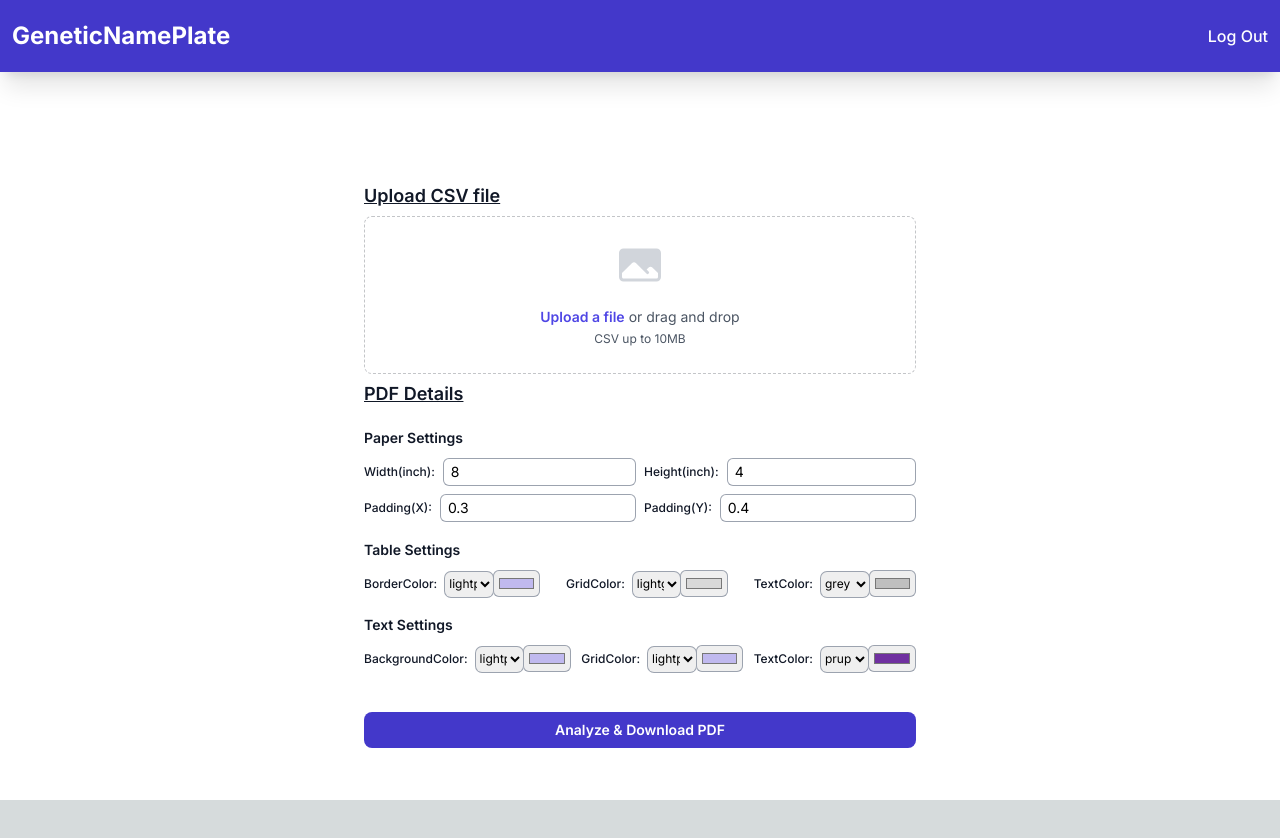
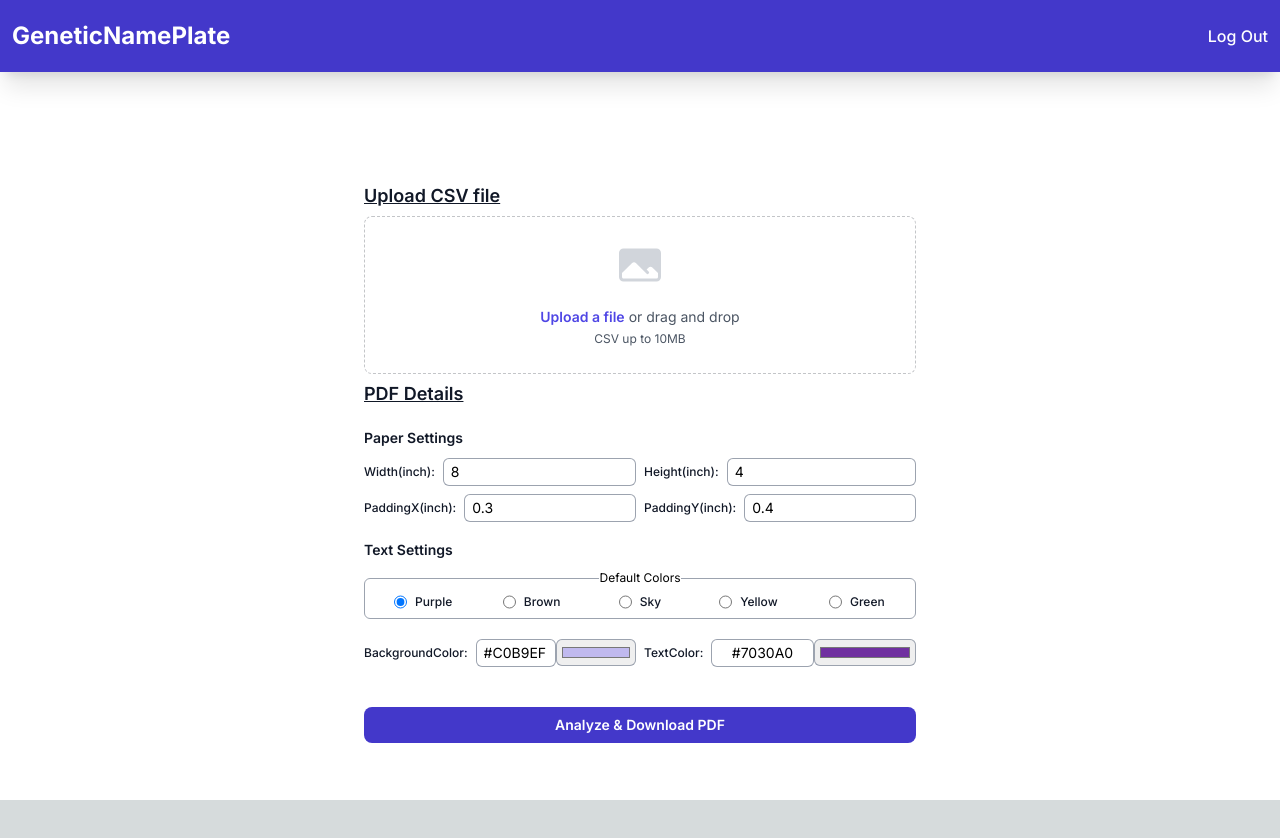
Before and after one commit to futbolerowish/test, a Next.js app: page /dashboard in a window 1280 px wide. Shown: the top 838 px of the page. Built offline with nearby package versions, Linux system fonts and the light colour scheme.

Commit message:
refactor: upgrade text settings

```diff
--- a/src/app/dashboard/_component/DashboarForm.tsx
+++ b/src/app/dashboard/_component/DashboarForm.tsx
@@ -9,13 +9,11 @@ export default function DashboardForm() {
         height:"4",
         paddingX:"0.3",
         paddingY:"0.4",
-        tableBorderColor:"#C0B9EF",
-        tableGridColor:"#D9D9D9",
-        tableTextColor:"#BFBFBF",
         textBackgroundColor:"#C0B9EF",
-        textGridColor:"#C0B9EF",
-        textTextColor:"#7030A0",
+        textColor:"#7030A0",
     })
+
+    const [checkedFlag, setCheckedFlag] = useState("purple")
 
     const handleInput = (e:any) => {
         setFormData(prevState => ({
@@ -30,65 +28,13 @@ export default function DashboardForm() {
             height:"4",
             paddingX:"0.3",
             paddingY:"0.4",
-            tableBorderColor:"#C0B9EF",
-            tableGridColor:"#D9D9D9",
-            tableTextColor:"#BFBFBF",
             textBackgroundColor:"#C0B9EF",
-            textGridColor:"#C0B9EF",
-            textTextColor:"#7030A0",
-        })
+            textColor:"#7030A0",
+        });
+
+        setCheckedFlag("purple")
     };
 
-    const Colors = [
-        {
-            colorName:"grey",
-            colorValue:"#BFBFBF"
-        },
-        {
-            colorName:"lightgrey",
-            colorValue:"#D9D9D9"
-        },
-        {
-            colorName:"pruple",
-            colorValue:"#7030A0"
-        },
-        {
-            colorName:"lightpuple",
-            colorValue:"#C0B9EF"
-        },
-        {
-            colorName:"brown",
-            colorValue:"#C65911"
-        },
-        {
-            colorName:"lightbrown",
-            colorValue:"#F8CBAD"
-        },
-        {
-            colorName:"sky",
-            colorValue:"#2F75B5"
-        },
-        {
-            colorName:"lightsky",
-            colorValue:"#BDD7EE"
-        },
-        {
-            colorName:"yellow",
-            colorValue:"#BF8F00"
-        },
-        {
-            colorName:"lightyellow",
-            colorValue:"#FFE699"
-        },
-        {
-            colorName:"green",
-            colorValue:"#548235"
-        },
-        {
-            colorName:"lightgreen",
-            colorValue:"#C6E0B4"
-        },
-    ]
 
     const handleSubmit = (e:any) => {
         e.preventDefault();
@@ -98,18 +44,53 @@ export default function DashboardForm() {
             height:formData.height,
             paddingX:formData.paddingX,
             paddingY:formData.paddingY,
-            tableBorderColor:formData.tableBorderColor,
-            tableGridColor:formData.tableGridColor,
-            tableTextColor:formData.tableTextColor,
             textBackgroundColor:formData.textBackgroundColor,
-            textGridColor:formData.textGridColor,
-            textTextColor:formData.textTextColor,
+            textColor:formData.textColor,
         };
 
         removeState();
 
         console.log(pdfInfo);
     };
+
+    const handleRadio = (e:any) => {
+        if(e.target.value === "purple") {
+            setFormData(prevState => ({
+                ...prevState,
+                textBackgroundColor:"#C0B9EF",
+                textColor:"#7030A0",
+            }))
+            setCheckedFlag("purple");
+        } else if(e.target.value === "brown") {
+            setFormData(prevState => ({
+                ...prevState,
+                textBackgroundColor:"#F8CBAD",
+                textColor:"#C65911",
+            }));
+            setCheckedFlag("brown");
+        } else if(e.target.value === "sky") {
+            setFormData(prevState => ({
+                ...prevState,
+                textBackgroundColor:"#BDD7EE",
+                textColor:"#2F75B5",
+            }));
+            setCheckedFlag("sky");
+        } else if(e.target.value === "yellow") {
+            setFormData(prevState => ({
+                ...prevState,
+                textBackgroundColor:"#FFE699",
+                textColor:"#BF8F00",
+            }));
+            setCheckedFlag("yellow");
+        } else if(e.target.value === "green") {
+            setFormData(prevState => ({
+                ...prevState,
+                textBackgroundColor:"#C6E0B4",
+                textColor:"#548235",
+            }));
+            setCheckedFlag("green");
+        }
+    }
 
 
     return (
@@ -163,7 +144,7 @@ export default function DashboardForm() {
                         </div>
                         <div className="flex justify-between gap-2 mt-2">
                             <div className="flex flex-1 items-center gap-2 justify-between">
-                                <p className="block text-xs font-medium leading-6 text-gray-900">Padding(X):</p>
+                                <p className="block text-xs font-medium leading-6 text-gray-900">PaddingX(inch):</p>
                                 <input
                                     type="text"
                                     name="paddingX"
@@ -174,7 +155,7 @@ export default function DashboardForm() {
                                 />
                             </div>
                             <div className="flex flex-1 gap-2 items-center justify-between">
-                                <p className="block text-xs font-medium leading-6 text-gray-900">Padding(Y):</p>
+                                <p className="block text-xs font-medium leading-6 text-gray-900">PaddingY(inch):</p>
                                 <input
                                     type="text"
                                     name="paddingY"
@@ -189,105 +170,45 @@ export default function DashboardForm() {
                     </div>
 
                     <div>
-                        <p className="block text-sm font-semibold leading-6 text-gray-900">Table Settings</p>
-                        <div className="flex sm:flex-row flex-col justify-between gap-2 mt-2">
-                            <div className="flex justify-between gap-2 items-center">
-                                <p className="block text-xs font-medium leading-6 text-gray-900">BorderColor:</p>
-                                <div className="flex flex-row w-full">
-                                    <div className="flex-1 w-1/2">
-                                        <select
-                                            name="tableBorderColor"
-                                            id="text_background_col"
-                                            value={formData.tableBorderColor}
-                                            onChange={handleInput}
-                                            className="text-xs py-1 ring-1 rounded-md ring-gray-400 items-center w-full"
-                                        >
-                                            {Colors.map((item, index) => (<option key={index} value={item.colorValue}>{item.colorName}</option>))}
-                                        </select>
-                                    </div>
-                                    <div className="flex-1 w-1/2">
-                                        <input
-                                            type="color"
-                                            name="tableBorderColor"
-                                            className=" rounded-md border-0 p-1 text-sm outline-none ring-1 ring-inset ring-gray-400 focus:ring-2 focus:ring-inset focus:ring-indigo-600 w-full"
-                                            required
-                                            value={formData.tableBorderColor}
-                                            onChange={handleInput}
-                                        />
-                                    </div>
+                        <p className="block text-sm font-semibold leading-6 text-gray-900">Text Settings</p>
+                        <fieldset className="rounded-md text-center border border-solid border-gray-400 p-1 text-xs mt-2">
+                            <legend>Default Colors</legend>
+                            <div className="flex flex-col sm:flex-row w-full">
+                                <div className="flex flex-1 gap-2 justify-center">
+                                    <input type="radio" name="purple" value="purple" onChange={handleRadio} checked={checkedFlag === "purple" ? true : false}/>
+                                    <p className="block text-xs font-medium leading-6 text-gray-900">Purple</p>
+                                </div>
+                                <div className="flex flex-1 gap-2 justify-center">
+                                    <input type="radio" name="brown" value="brown" onChange={handleRadio} checked={checkedFlag === "brown" ? true : false}/>
+                                    <p className="block text-xs font-medium leading-6 text-gray-900">Brown</p>
+                                </div>
+                                <div className="flex flex-1 gap-2 justify-center">
+                                    <input type="radio" name="sky" value="sky" onChange={handleRadio} checked={checkedFlag === "sky" ? true : false}/>
+                                    <p className="block text-xs font-medium leading-6 text-gray-900">Sky</p>
+                                </div>
+                                <div className="flex flex-1 gap-2 justify-center">
+                                    <input type="radio" name="yellow" value="yellow" onChange={handleRadio} checked={checkedFlag === "yellow" ? true : false}/>
+                                    <p className="block text-xs font-medium leading-6 text-gray-900">Yellow</p>
+                                </div>
+                                <div className="flex flex-1 gap-2 justify-center rounded-e-md">
+                                    <input type="radio" name="green" value="green" onChange={handleRadio} checked={checkedFlag === "green" ? true : false}/>
+                                    <p className="block text-xs font-medium leading-6 text-gray-900">Green</p>
                                 </div>
                             </div>
-                            <div className="flex justify-between gap-2 items-center">
-                                <p className="block text-xs font-medium leading-6 text-gray-900">GridColor:</p>
-                                <div className="flex flex-row w-full">
-                                    <div className="flex-1 w-1/2">
-                                        <select
-                                            name="tableGridColor"
-                                            id="text_background_col"
-                                            value={formData.tableGridColor}
-                                            onChange={handleInput}
-                                            className="text-xs py-1 ring-1 rounded-md ring-gray-400 items-center w-full"
-                                        >
-                                            {Colors.map((item, index) => (<option key={index} value={item.colorValue}>{item.colorName}</option>))}
-                                        </select>
-                                    </div>
-                                    <div className="flex-1 w-1/2">
-                                        <input
-                                            type="color"
-                                            name="tableGridColor"
-                                            className=" rounded-md border-0 p-1 text-sm outline-none ring-1 ring-inset ring-gray-400 focus:ring-2 focus:ring-inset focus:ring-indigo-600 w-full"
-                                            required
-                                            value={formData.tableGridColor}
-                                            onChange={handleInput}
-                                        />
-                                    </div>
-                                </div>
-                            </div>
-                            <div className="flex justify-between gap-2 items-center">
-                                <p className="block text-xs font-medium leading-6 text-gray-900">TextColor:</p>
-                                <div className="flex flex-row w-full">
-                                    <div className="flex-1 w-1/2">
-                                        <select
-                                            name="tableTextColor"
-                                            id="text_background_col"
-                                            value={formData.tableTextColor}
-                                            onChange={handleInput}
-                                            className="text-xs py-1 ring-1 rounded-md ring-gray-400 items-center w-full"
-                                        >
-                                            {Colors.map((item, index) => (<option key={index} value={item.colorValue}>{item.colorName}</option>))}
-                                        </select>
-                                    </div>
-                                    <div className="flex-1 w-1/2">
-                                        <input
-                                            type="color"
-                                            name="tableTextColor"
-                                            className=" rounded-md border-0 p-1 text-sm outline-none ring-1 ring-inset ring-gray-400 focus:ring-2 focus:ring-inset focus:ring-indigo-600 w-full"
-                                            required
-                                            value={formData.tableTextColor}
-                                            onChange={handleInput}
-                                        />
-                                    </div>
-                                </div>
-                            </div>
-                        </div>
-                    </div>
-
-                    <div>
-                        <p className="block text-sm font-semibold leading-6 text-gray-900">Text Settings</p>
-                        <div className="flex flex-col sm:flex-row justify-between gap-2 mt-2">
-                            <div className="flex justify-between gap-2 items-center">
+                        </fieldset>
+                        <div className="flex sm:flex-row flex-col justify-between gap-2 mt-5">
+                            <div className="flex flex-1 justify-between gap-2 items-center">
                                 <p className="block text-xs font-medium leading-6 text-gray-900">BackgroundColor:</p>
                                 <div className="flex flex-row w-full">
                                     <div className="flex-1 w-1/2">
-                                        <select
+                                        <input
+                                            type="text"
                                             name="textBackgroundColor"
-                                            id="text_background_col"
+                                            className="w-full rounded-md border-0 py-1 px-2 text-sm outline-none ring-1 ring-inset ring-gray-400 focus:ring-2 focus:ring-inset focus:ring-indigo-600"
+                                            required
                                             value={formData.textBackgroundColor}
                                             onChange={handleInput}
-                                            className="text-xs py-1 ring-1 rounded-md ring-gray-400 items-center w-full"
-                                        >
-                                            {Colors.map((item, index) => (<option key={index} value={item.colorValue}>{item.colorName}</option>))}
-                                        </select>
+                                        />
                                     </div>
                                     <div className="flex-1 w-1/2">
                                         <input
@@ -301,53 +222,26 @@ export default function DashboardForm() {
                                     </div>
                                 </div>
                             </div>
-                            <div className="flex justify-between gap-2 items-center">
-                                <p className="block text-xs font-medium leading-6 text-gray-900">GridColor:</p>
+                            <div className="flex flex-1 justify-between gap-2 items-center">
+                                <p className="block text-xs font-medium leading-6 text-gray-900">TextColor:</p>
                                 <div className="flex flex-row w-full">
                                     <div className="flex-1 w-1/2">
-                                        <select
-                                            name="textGridColor"
-                                            id="text_grid_col"
-                                            value={formData.textGridColor}
+                                        <input
+                                            type="text"
+                                            name="textColor"
+                                            className="w-full rounded-md border-0 py-1 px-2 text-sm outline-none ring-1 ring-inset ring-gray-400 focus:ring-2 focus:ring-inset focus:ring-indigo-600 text-center"
+                                            required
+                                            value={formData.textColor}
                                             onChange={handleInput}
-                                            className="text-xs py-1 ring-1 rounded-md ring-gray-400 items-center w-full"
-                                        >
-                                            {Colors.map((item, index) => (<option key={index} value={item.colorValue}>{item.colorName}</option>))}
-                                        </select>
+                                        />
                                     </div>
                                     <div className="flex-1 w-1/2">
                                         <input
                                             type="color"
-                                            name="textGridColor"
-                                            className=" rounded-md border-0 p-1 text-sm outline-none ring-1 ring-inset ring-gray-400 focus:ring-2 focus:ring-inset focus:ring-indigo-600 w-full"
+                                            name="textColor"
+                                            className="w-full rounded-md border-0 p-1 text-sm outline-none ring-1 ring-inset ring-gray-400 focus:ring-2 focus:ring-inset focus:ring-indigo-600"
                                             required
-                                            value={formData.textGridColor}
-                                            onChange={handleInput}
-                                        />
-                                    </div>
-                                </div>
-                            </div>
-                            <div className="flex justify-between gap-2 items-center">
-                                <p className="block text-xs font-medium leading-6 text-gray-900">TextColor:</p>
-                                <div className="flex flex-row w-full">
-                                    <div className="flex-1 w-1/2">
-                                        <select
-                                            name="textTextColor"
-                                            id="text_text_col"
-                                            value={formData.textTextColor}
-                                            onChange={handleInput}
-                                            className="text-xs py-1 ring-1 rounded-md ring-gray-400 items-center w-full"
-                                        >
-                                            {Colors.map((item, index) => (<option key={index} value={item.colorValue}>{item.colorName}</option>))}
-                                        </select>
-                                    </div>
-                                    <div className="flex-1 w-1/2">
-                                        <input
-                                            type="color"
-                                            name="textTextColor"
-                                            className=" rounded-md border-0 p-1 text-sm outline-none ring-1 ring-inset ring-gray-400 focus:ring-2 focus:ring-inset focus:ring-indigo-600 w-full"
-                                            required
-                                            value={formData.textTextColor}
+                                            value={formData.textColor}
                                             onChange={handleInput}
                                         />
                                     </div>
```
